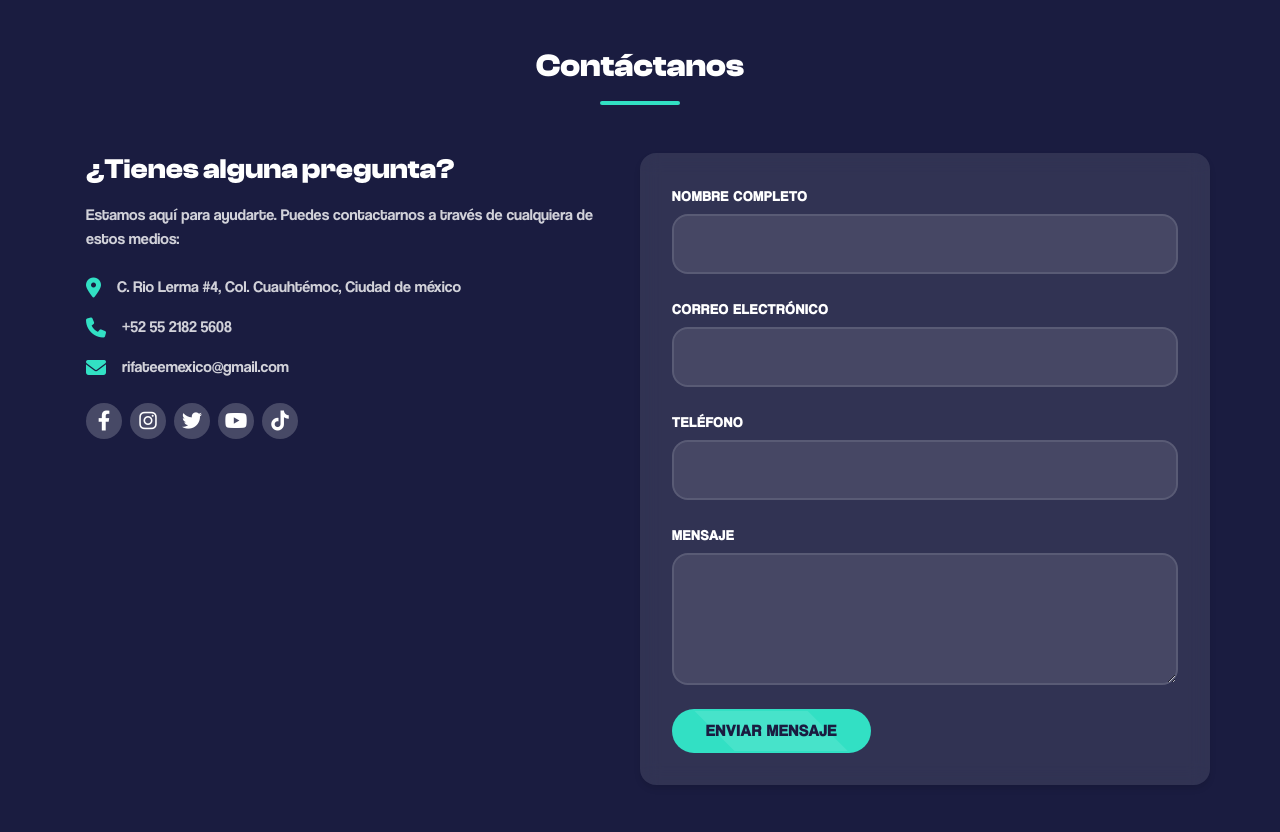
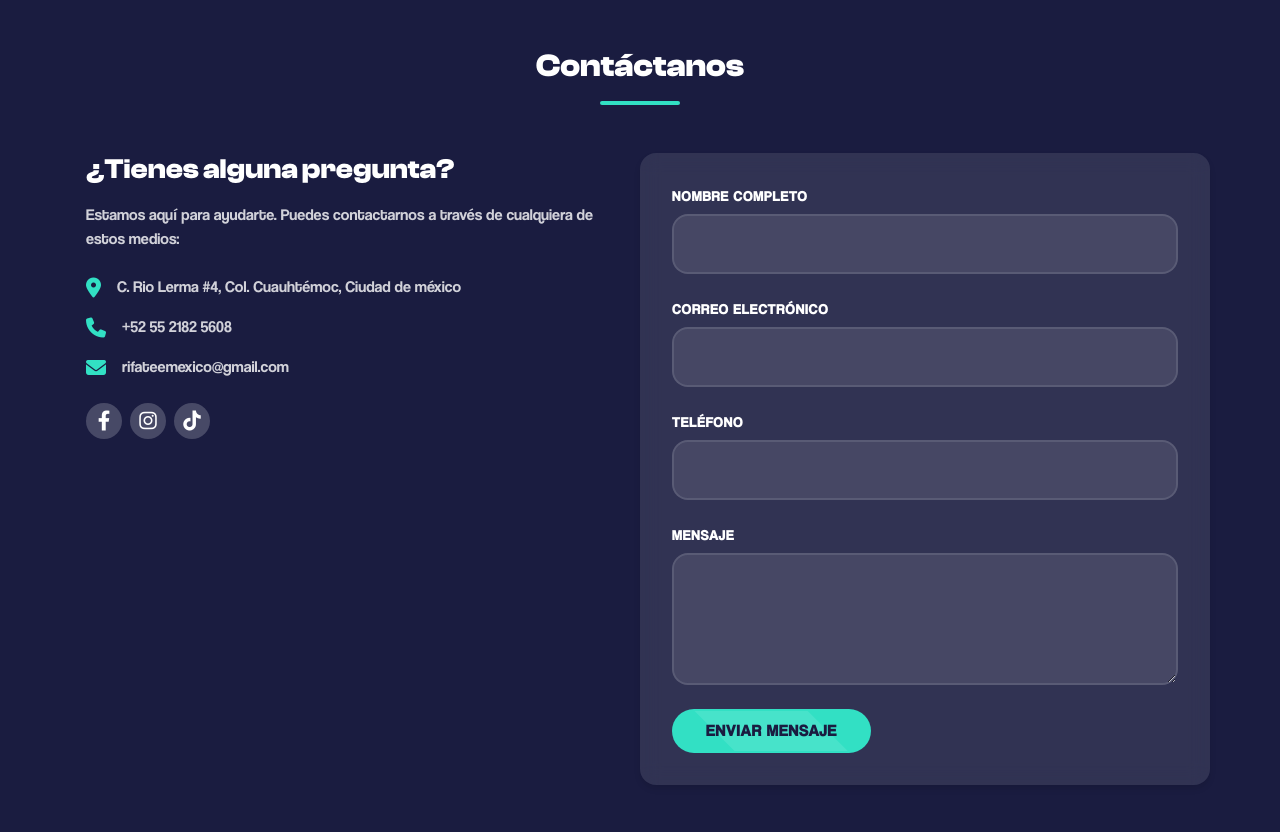
Before and after one commit to darideveloper/rifate, a Django app: page / in a window 1280 px wide. Shown: the part 3007-3839 px from the top of the page. Run offline with Django 4.2, Linux system fonts and the light colour scheme; data that the repository does not hold is empty; parts of the project's set-up code (start-up, migrations or seed data) failed here and were passed over.

Commit message:
chore (index): update socials

```diff
--- a/raffles/templates/raffles/index.html
+++ b/raffles/templates/raffles/index.html
@@ -162,11 +162,9 @@
           </li>
         </ul>
         <div class="contact__social">
-          <a href="#" class="social-link"><i class="fab fa-facebook-f"></i></a>
-          <a href="#" class="social-link"><i class="fab fa-instagram"></i></a>
-          <a href="#" class="social-link"><i class="fab fa-twitter"></i></a>
-          <a href="#" class="social-link"><i class="fab fa-youtube"></i></a>
-          <a href="#" class="social-link"><i class="fab fa-tiktok"></i></a>
+          <a href="https://www.facebook.com/profile.php?id=61575209802480" class="social-link" target="_blank"><i class="fab fa-facebook-f"></i></a>
+          <a href="https://www.instagram.com/rifatemx_/" class="social-link" target="_blank"><i class="fab fa-instagram"></i></a>
+          <a href="https://www.tiktok.com/@rifatee_mx?lang=es-419" class="social-link" target="_blank"><i class="fab fa-tiktok"></i></a>
         </div>
       </div>
       <div class="contact__form-container" data-aos="fade-left" data-aos-delay="400">
```
